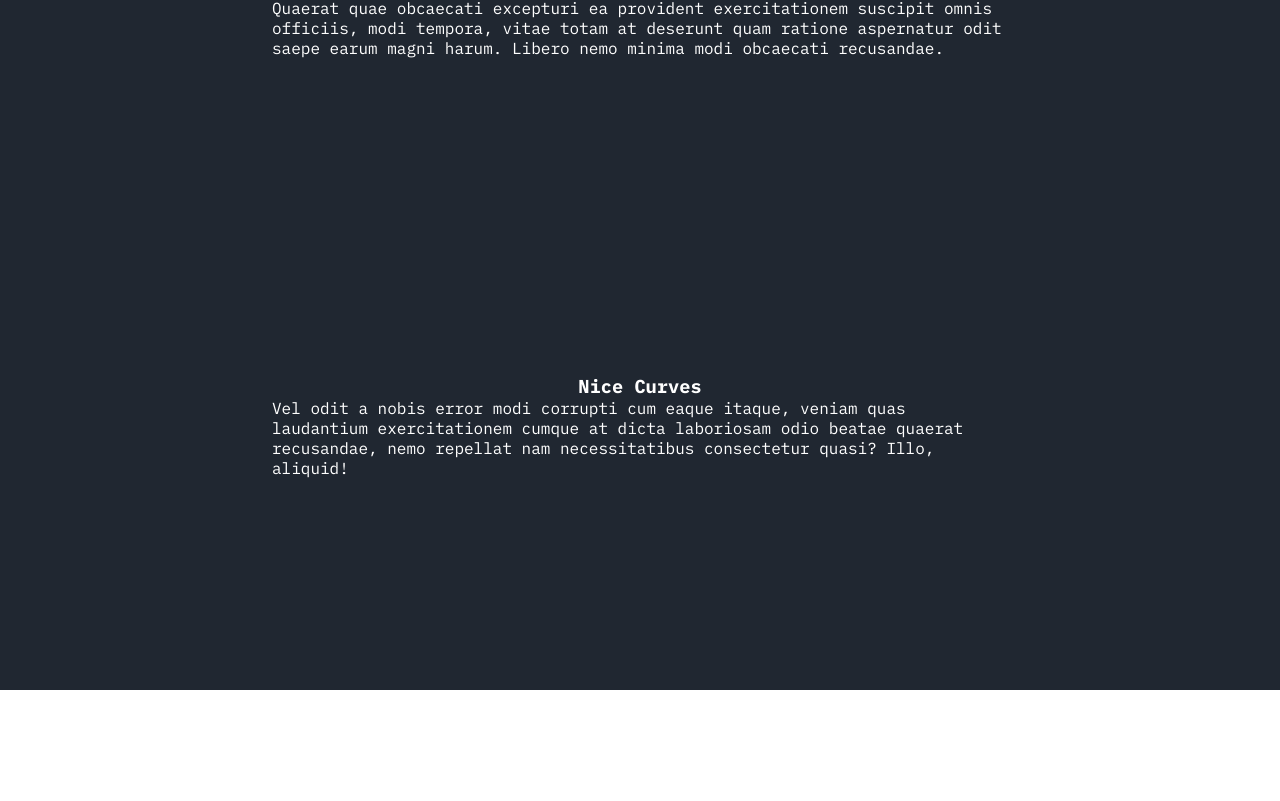
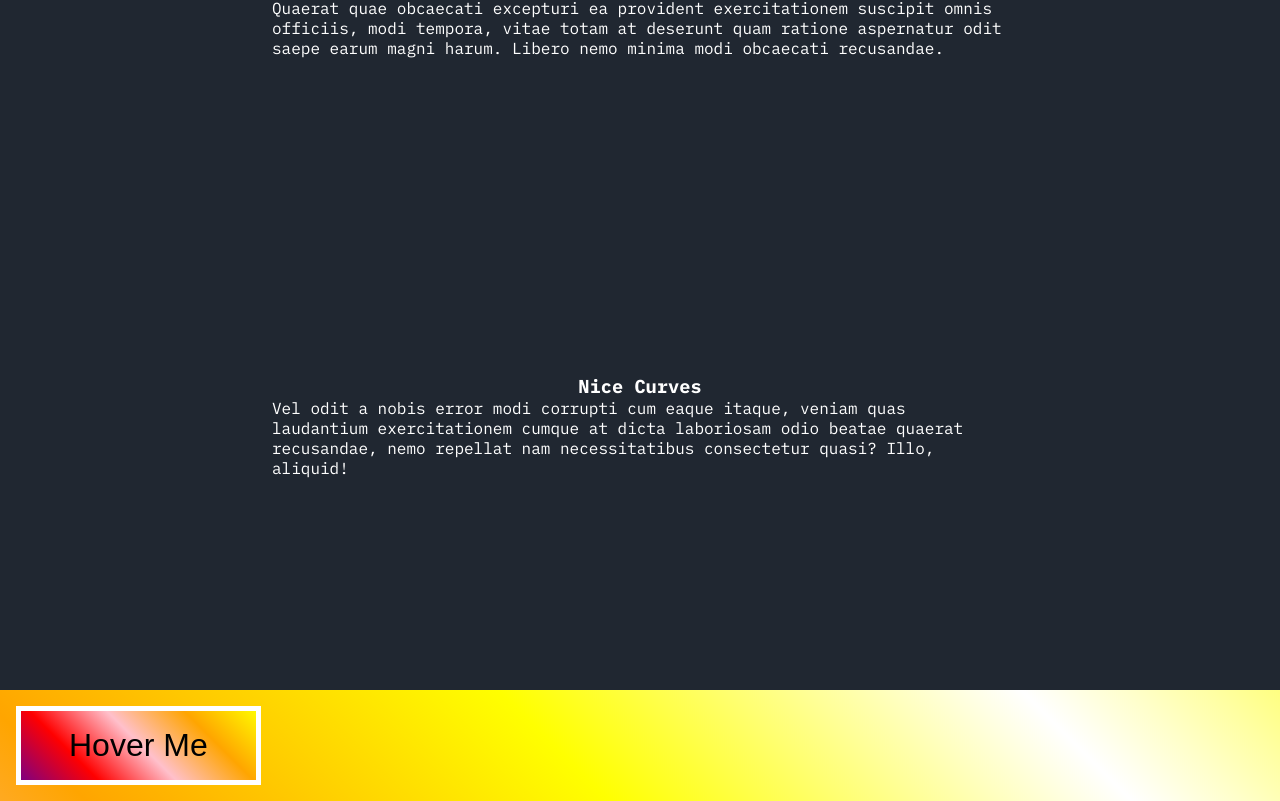
Before and after one commit to savus/animations, a React (Vite) app: page / in a window 1280 px wide. Shown: the part 2682-3483 px from the top of the page. Before the commit the page ends 3372 px from the top, so only its background shows below. Built offline with nearby package versions, Linux system fonts and the light colour scheme.

Commit message:
finish animated-gradient-section

```diff
--- a/src/App.tsx
+++ b/src/App.tsx
@@ -1,5 +1,6 @@
 import "../src/css/main.css";
 import "../src/css/curves-section.css";
+import "../src/css/animating-gradients.css";
 
 function App() {
   return (
@@ -98,6 +99,9 @@ function App() {
           </p>
         </section>
       </section>
+      <section className="animating-gradient-section">
+        <button className="fun">Hover Me</button>
+      </section>
     </>
   );
 }
--- /dev/null
+++ b/src/css/animating-gradients.css
@@ -0,0 +1,35 @@
+:root {
+  --gradient: 45deg, purple, red, pink, orange, yellow, white, yellow, orange,
+    pink, red, purple;
+}
+
+.animating-gradient-section {
+  background-image: linear-gradient(var(--gradient));
+  padding: 1rem;
+  background-size: 400%;
+  animation: bg-animation 5s infinite;
+}
+
+.fun {
+  border: 5px solid white;
+  padding: 0.5em 1.5em;
+  font-size: 2rem;
+  background-size: 300%;
+  background-image: linear-gradient(var(--gradient));
+  background-position: left;
+  transition: background-position 1s;
+}
+
+.fun:hover,
+.fun:focus {
+  background-position: right;
+}
+
+@keyframes bg-animation {
+  0% {
+    background-position: left;
+  }
+  100% {
+    background-position: right;
+  }
+}
```
